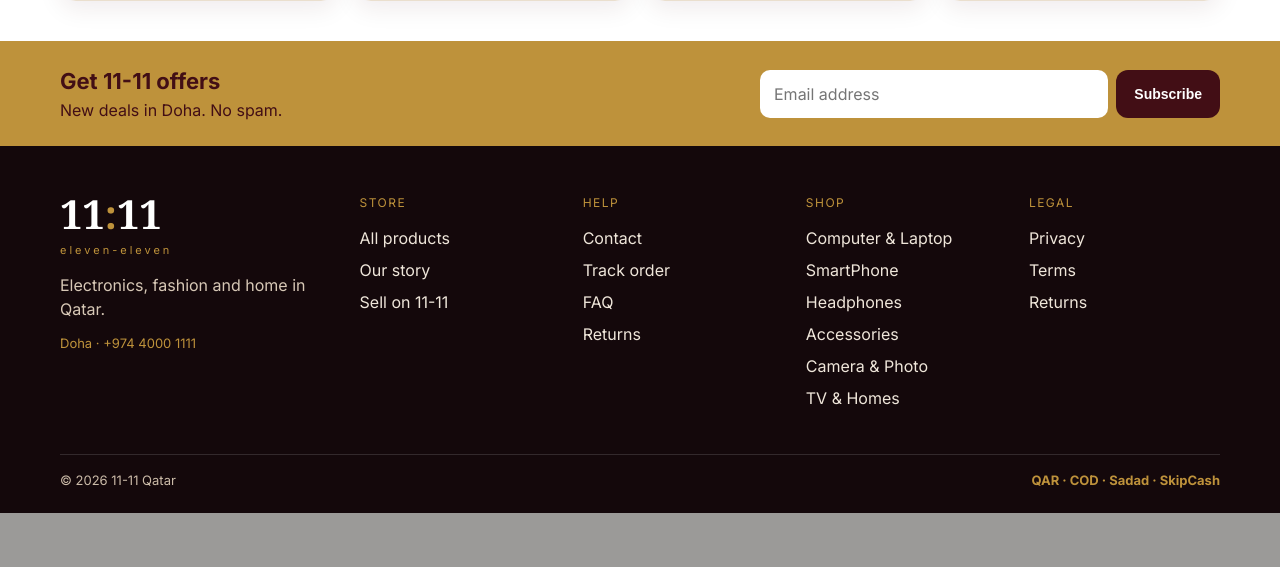
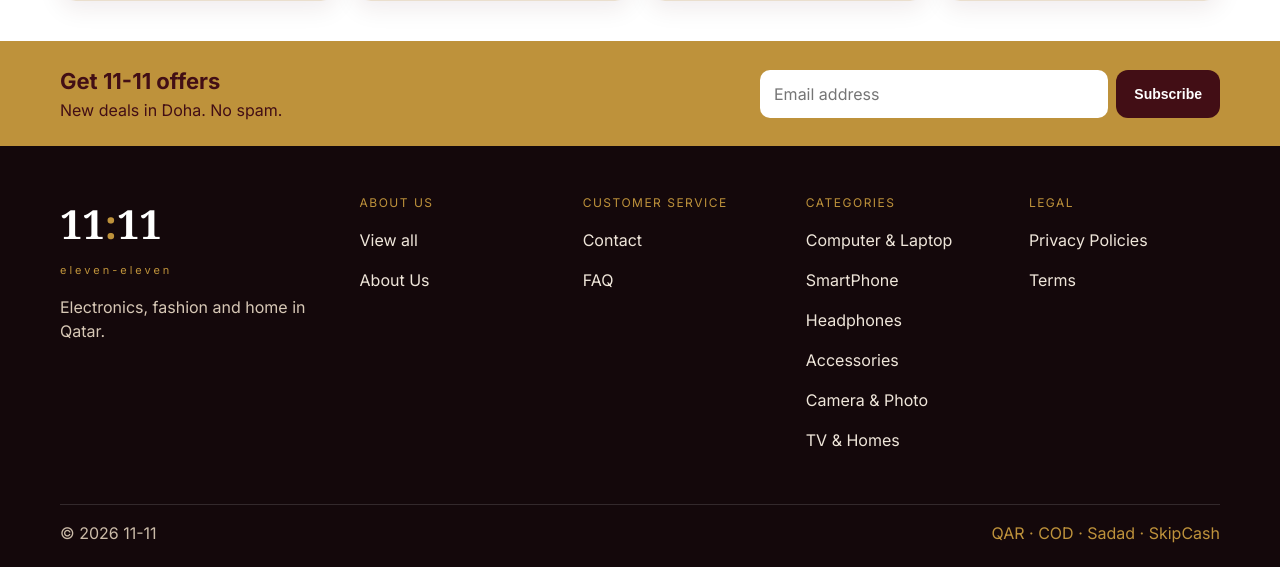
Before and after one commit to ahamedshadhir/11-11, a Flask app: page / in a window 1280 px wide. Shown: the part 2953-3520 px from the top of the page. Before the commit the page ends 3466 px from the top, so only its background shows below. Run offline with Flask 3, Linux system fonts and the light colour scheme.

Commit message:
Make Arabic labels and RTL apply on header, home and footer

```diff
--- a/static/css/rtl.css
+++ b/static/css/rtl.css
@@ -1,10 +1,4 @@
 html[dir="rtl"] body{font-family:Cairo,Inter,system-ui,sans-serif}
-html[dir="rtl"] .header-row{direction:rtl}
-html[dir="rtl"] .search-form{flex-direction:row}
-html[dir="rtl"] .banner-copy{text-align:right}
-html[dir="rtl"] .banner-slide h3{letter-spacing:0}
-html[dir="rtl"] .common-title{flex-direction:row-reverse;text-align:right}
-html[dir="rtl"] .card-body,html[dir="rtl"] .category-name{text-align:right}
-html[dir="rtl"] .price{flex-direction:row-reverse}
-html[dir="rtl"] .footer-grid,html[dir="rtl"] .adm-wrap{direction:rtl}
-html[dir="rtl"] .timer-wrapper{margin-left:0;margin-right:auto}
+html[dir="rtl"] .header-row,html[dir="rtl"] .header-mid,html[dir="rtl"] .header-rt,html[dir="rtl"] .lp-hero-inner,html[dir="rtl"] .lp-head,html[dir="rtl"] .ftr-news-row{direction:rtl}
+html[dir="rtl"] .lp-copy,html[dir="rtl"] .card-body,html[dir="rtl"] .page-hero{text-align:right}
+html[dir="rtl"] .search-form{flex-direction:row-reverse}
--- a/templates/_footer.html
+++ b/templates/_footer.html
@@ -1,52 +1,46 @@
-<!-- footer layout locked -->
 <div style="background:#be923b;color:#420e15">
   <div class="container" style="display:flex;justify-content:space-between;align-items:center;gap:24px;padding:24px 0;flex-wrap:wrap">
     <div>
-      <div style="font-size:22px;font-weight:800">Get 11-11 offers</div>
-      <div>New deals in Doha. No spam.</div>
+      <div style="font-size:22px;font-weight:800">{% if lang=='ar' %}عروض 11-11{% else %}Get 11-11 offers{% endif %}</div>
+      <div>{% if lang=='ar' %}عروض جديدة في الدوحة{% else %}New deals in Doha. No spam.{% endif %}</div>
     </div>
     <form action="/newsletter" method="post" style="display:flex;gap:8px;min-width:280px;flex:1;max-width:460px">
-      <input type="email" name="email" placeholder="Email address" required style="flex:1;border:0;border-radius:10px;padding:12px 14px">
-      <button type="submit" class="common-btn">Subscribe</button>
+      <input type="email" name="email" placeholder="{% if lang=='ar' %}البريد{% else %}Email address{% endif %}" required style="flex:1;border:0;border-radius:10px;padding:12px 14px">
+      <button type="submit" class="common-btn">{% if lang=='ar' %}اشتراك{% else %}Subscribe{% endif %}</button>
     </form>
   </div>
 </div>
 <footer style="background:#14080b;color:#f6f3ee">
   <div class="container" style="display:grid;grid-template-columns:1.4fr 1fr 1fr 1fr 1fr;gap:32px;padding:48px 0 36px">
     <div>
-      <div style="font-family:Georgia,serif;font-size:40px;font-weight:700;line-height:1;color:#fff">11<span style="color:#be923b">:</span>11</div>
+      <div style="font-family:Georgia,serif;font-size:40px;font-weight:700;color:#fff">11<span style="color:#be923b">:</span>11</div>
       <div style="color:#be923b;letter-spacing:3px;font-size:11px;margin:8px 0 14px">eleven-eleven</div>
-      <p style="color:#d7c8b6;line-height:1.55;max-width:28ch;margin:0">Electronics, fashion and home in Qatar.</p>
-      <p style="color:#be923b;margin:12px 0 0;font-size:13px">Doha · +974 4000 1111</p>
+      <p style="color:#d7c8b6;max-width:28ch">{% if lang=='ar' %}إلكترونيات وأزياء ومنزل في قطر.{% else %}Electronics, fashion and home in Qatar.{% endif %}</p>
     </div>
     <div>
-      <div style="color:#be923b;font-size:12px;letter-spacing:1.5px;text-transform:uppercase;margin-bottom:14px">Store</div>
-      <p style="margin:0 0 8px"><a href="{{ url_for('shop') }}" style="color:#efe6da;text-decoration:none">All products</a></p>
-      <p style="margin:0 0 8px"><a href="{{ url_for('about') }}" style="color:#efe6da;text-decoration:none">Our story</a></p>
-      <p style="margin:0 0 8px"><a href="/become-seller" style="color:#efe6da;text-decoration:none">Sell on 11-11</a></p>
+      <div style="color:#be923b;font-size:12px;letter-spacing:1.5px;text-transform:uppercase;margin-bottom:14px">{{ t('about') }}</div>
+      <p><a href="{{ url_for('shop') }}" style="color:#efe6da;text-decoration:none">{{ t('view_all') }}</a></p>
+      <p><a href="{{ url_for('about') }}" style="color:#efe6da;text-decoration:none">{{ t('about') }}</a></p>
     </div>
     <div>
-      <div style="color:#be923b;font-size:12px;letter-spacing:1.5px;text-transform:uppercase;margin-bottom:14px">Help</div>
-      <p style="margin:0 0 8px"><a href="{{ url_for('contact') }}" style="color:#efe6da;text-decoration:none">Contact</a></p>
-      <p style="margin:0 0 8px"><a href="{{ url_for('track_order') }}" style="color:#efe6da;text-decoration:none">Track order</a></p>
-      <p style="margin:0 0 8px"><a href="{{ url_for('faq') }}" style="color:#efe6da;text-decoration:none">FAQ</a></p>
-      <p style="margin:0 0 8px"><a href="{{ url_for('returns') }}" style="color:#efe6da;text-decoration:none">Returns</a></p>
+      <div style="color:#be923b;font-size:12px;letter-spacing:1.5px;text-transform:uppercase;margin-bottom:14px">{{ t('service') }}</div>
+      <p><a href="{{ url_for('contact') }}" style="color:#efe6da;text-decoration:none">{% if lang=='ar' %}اتصل بنا{% else %}Contact{% endif %}</a></p>
+      <p><a href="{{ url_for('faq') }}" style="color:#efe6da;text-decoration:none">FAQ</a></p>
     </div>
     <div>
-      <div style="color:#be923b;font-size:12px;letter-spacing:1.5px;text-transform:uppercase;margin-bottom:14px">Shop</div>
+      <div style="color:#be923b;font-size:12px;letter-spacing:1.5px;text-transform:uppercase;margin-bottom:14px">{{ t('categories') }}</div>
       {% for cat in all_categories[:6] %}
-      <p style="margin:0 0 8px"><a href="{{ url_for('shop', category=cat.id) }}" style="color:#efe6da;text-decoration:none">{{ cat.name }}</a></p>
+      <p><a href="{{ url_for('shop', category=cat.id) }}" style="color:#efe6da;text-decoration:none">{{ cat.name }}</a></p>
       {% endfor %}
     </div>
     <div>
-      <div style="color:#be923b;font-size:12px;letter-spacing:1.5px;text-transform:uppercase;margin-bottom:14px">Legal</div>
-      <p style="margin:0 0 8px"><a href="{{ url_for('privacy') }}" style="color:#efe6da;text-decoration:none">Privacy</a></p>
-      <p style="margin:0 0 8px"><a href="{{ url_for('terms') }}" style="color:#efe6da;text-decoration:none">Terms</a></p>
-      <p style="margin:0 0 8px"><a href="{{ url_for('returns') }}" style="color:#efe6da;text-decoration:none">Returns</a></p>
+      <div style="color:#be923b;font-size:12px;letter-spacing:1.5px;text-transform:uppercase;margin-bottom:14px">{{ t('legal') }}</div>
+      <p><a href="{{ url_for('privacy') }}" style="color:#efe6da;text-decoration:none">{{ t('privacy') }}</a></p>
+      <p><a href="{{ url_for('terms') }}" style="color:#efe6da;text-decoration:none">{% if lang=='ar' %}الشروط{% else %}Terms{% endif %}</a></p>
     </div>
   </div>
-  <div class="container" style="border-top:1px solid #ffffff22;padding:16px 0 22px;display:flex;justify-content:space-between;color:#cbbba8;font-size:13px;flex-wrap:wrap;gap:8px">
-    <span>&copy; {{ year }} 11-11 Qatar</span>
-    <span style="color:#be923b;font-weight:700">QAR · COD · Sadad · SkipCash</span>
+  <div class="container" style="border-top:1px solid #ffffff22;padding:16px 0 22px;display:flex;justify-content:space-between;color:#cbbba8">
+    <span>&copy; {{ year }} 11-11</span>
+    <span style="color:#be923b">QAR · COD · Sadad · SkipCash</span>
   </div>
 </footer>
--- a/templates/base.html
+++ b/templates/base.html
@@ -21,11 +21,11 @@
       </a>
       <div class="header-mid">
         <div class="deliver">
-          <label>{% if lang=='ar' %}التوصيل إلى{% else %}Deliver to{% endif %}</label>
-          <select id="deliverSelect"><option value="Doha">Doha</option>{% for area in qatar_areas %}<option value="{{ area }}">{{ area }}</option>{% endfor %}</select>
+          <label>{{ t('deliver_to') }}</label>
+          <select id="deliverSelect"><option value="Doha">{{ 'الدوحة' if lang=='ar' else 'Doha' }}</option>{% for area in qatar_areas %}<option value="{{ area }}">{{ area }}</option>{% endfor %}</select>
         </div>
         <form class="search-form" action="{{ url_for('shop') }}" method="get">
-          <input name="q" id="liveSearch" placeholder="{% if lang=='ar' %}ابحث...{% else %}Search for products...{% endif %}" value="{{ request.args.get('q','') }}">
+          <input name="q" id="liveSearch" placeholder="{{ t('search') }}" value="{{ request.args.get('q','') }}">
           <button type="submit">⌕</button>
         </form>
       </div>
@@ -34,12 +34,12 @@
           <option value="en" {% if lang!='ar' %}selected{% endif %}>English</option>
           <option value="ar" {% if lang=='ar' %}selected{% endif %}>العربية</option>
         </select>
-        <a class="icon-link" href="{{ url_for('wishlist') }}">♡ Wishlist<span class="badge" id="wishCount">{{ nav_wish_count }}</span></a>
-        <button class="icon-link" id="openCart" type="button">🛒 Cart<span class="badge cart-count" id="cartCount">{{ nav_cart_count }}</span></button>
+        <a class="icon-link" href="{{ url_for('wishlist') }}">♡ {{ t('wishlist') }}<span class="badge" id="wishCount">{{ nav_wish_count }}</span></a>
+        <button class="icon-link" id="openCart" type="button">🛒 {{ t('cart') }}<span class="badge cart-count" id="cartCount">{{ nav_cart_count }}</span></button>
         {% if current_user.is_authenticated %}
-          <a class="member-chip" href="{{ url_for('account') }}">{{ (current_user.name or 'Account').split()[0] }}</a>
+          <a class="member-chip" href="{{ url_for('account') }}">{{ (current_user.name or t('login')).split()[0] }}</a>
         {% else %}
-          <a class="common-btn" href="{{ url_for('login') }}">Login</a>
+          <a class="common-btn" href="{{ url_for('login') }}">{{ t('login') }}</a>
         {% endif %}
       </div>
     </div>
@@ -49,9 +49,9 @@
   <main>{% block content %}{% endblock %}</main>
   <div class="overlay" id="overlay"></div>
   <aside class="drawer" id="cartDrawer">
-    <div class="drawer-head"><h5>Cart</h5><button type="button" id="closeCart">×</button></div>
+    <div class="drawer-head"><h5>{{ t('cart') }}</h5><button type="button" id="closeCart">×</button></div>
     <div class="drawer-body" id="drawerItems"></div>
-    <div class="drawer-foot"><a class="common-bd-btn" href="{{ url_for('cart') }}">View Cart</a><a class="common-btn" href="{{ url_for('checkout') }}">Checkout</a></div>
+    <div class="drawer-foot"><a class="common-bd-btn" href="{{ url_for('cart') }}">{{ t('view_cart') }}</a><a class="common-btn" href="{{ url_for('checkout') }}">{{ t('checkout') }}</a></div>
   </aside>
   {% include "_footer.html" %}
   <script src="{{ url_for('static', filename='js/main.js') }}"></script>
--- a/templates/index.html
+++ b/templates/index.html
@@ -1,22 +1,21 @@
 {% extends "base.html" %}
 {% from "_macros.html" import product_card %}
-{% block title %}11-11 | Shop electronics, fashion & home{% endblock %}
+{% block title %}11-11{% endblock %}
 {% block content %}
 <section class="lp-hero">
   <div class="container lp-hero-inner">
     <div class="lp-copy">
       <p class="eyebrow">11-11 Qatar</p>
-      <h1>Up to 50% off<br>selected items</h1>
-      <p>Electronics, fashion and home delivered in Qatar.</p>
-      <a class="common-btn" href="{{ url_for('shop') }}">Shop now</a>
+      <h1>{{ t('hero_title') }}</h1>
+      <p>{{ t('hero_text') }}</p>
+      <a class="common-btn" href="{{ url_for('shop') }}">{{ t('shop_now') }}</a>
     </div>
     <img src="https://images.unsplash.com/photo-1505740420928-5e560c06d30e?auto=format&fit=crop&w=1200&q=80" alt="">
   </div>
 </section>
-
 <section class="lp-section">
   <div class="container">
-    <h2>Shop by category</h2>
+    <h2>{{ t('shop_by_category') }}</h2>
     <div class="lp-cats">
       {% for c in all_categories %}
       <a class="lp-cat" href="{{ url_for('shop', category=c.id) }}">
@@ -27,24 +26,22 @@
     </div>
   </div>
 </section>
-
 <section class="lp-section alt">
   <div class="container">
     <div class="lp-head">
-      <h2>Deals of the day</h2>
-      <span>Use FLASH10</span>
+      <h2>{{ t('deals') }}</h2>
+      <span>FLASH10</span>
     </div>
     <div class="product-grid">
       {% for p in flash_products[:8] %}{{ product_card(p) }}{% endfor %}
     </div>
   </div>
 </section>
-
 <section class="lp-section">
   <div class="container">
     <div class="lp-head">
-      <h2>All products</h2>
-      <a href="{{ url_for('shop') }}">View shop</a>
+      <h2>{{ t('view_all') }}</h2>
+      <a href="{{ url_for('shop') }}">{{ t('view_all') }}</a>
     </div>
     <div class="product-grid">
       {% for p in all_products[:16] %}{{ product_card(p) }}{% endfor %}
```
